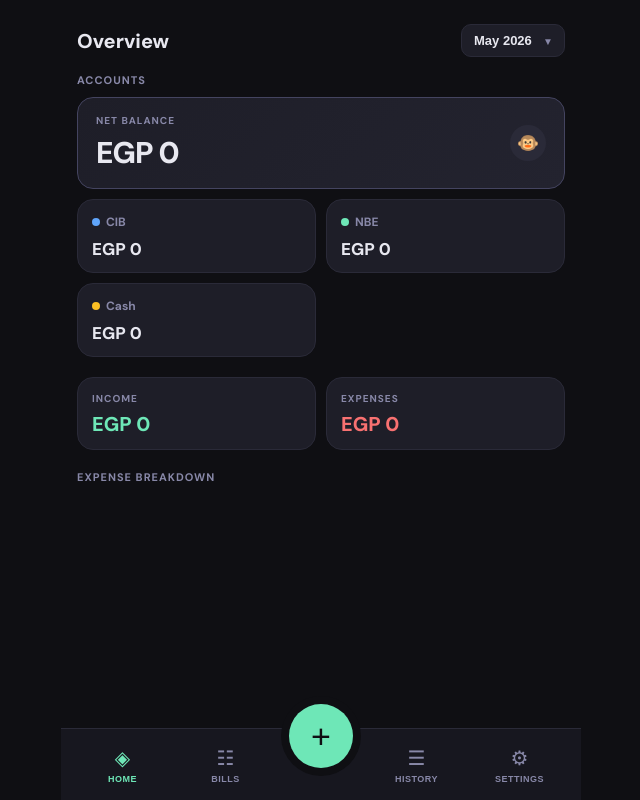
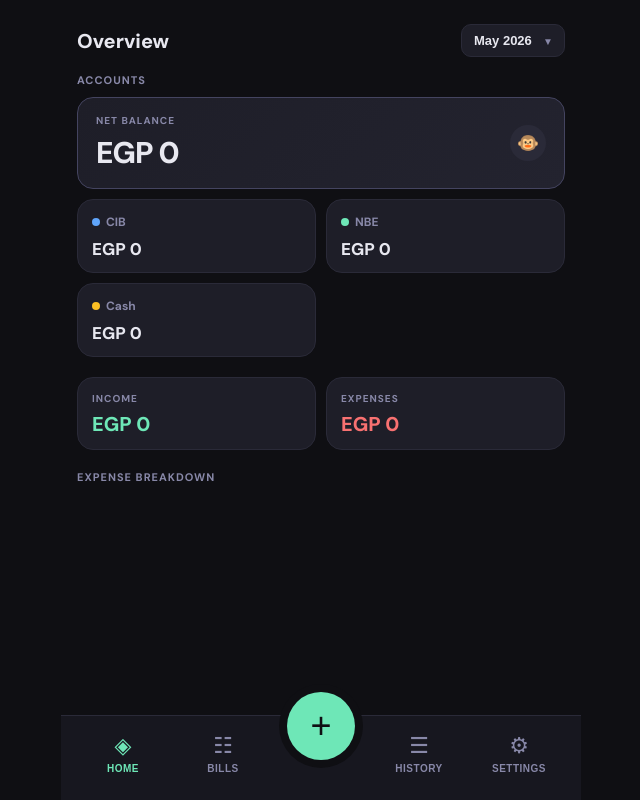
Before and after one commit to mahmoudstate/saver, a React (Vite) app: page / in a window 1280 px wide. Shown: the whole page, without its empty margins (319-959 px from the left). Built offline with nearby package versions, Linux system fonts and the light colour scheme.

Commit message:
style: refine bottom nav height & reorder dashboard metrics
* Raised bottom nav height to 85px with an integrated, stroke-free floating add button layout.
* Reordered dashboard layout by lifting Savings Goals up directly under Monthly Budgets.

```diff
--- a/src/App.jsx
+++ b/src/App.jsx
@@ -66,7 +66,6 @@ async function save(key, val) { try { localStorage.setItem(key, JSON.stringify(v
 function Pill({ color, children, style }) { return <span style={{ background:color+"22", color, border:`1px solid ${color}44`, borderRadius:99, padding:"2px 10px", fontSize:11, fontWeight:700, letterSpacing:0.5, ...style }}>{children}</span>; }
 function Card({ children, style }) { return <div style={{ background:C.card, border:`1px solid ${C.border}`, borderRadius:16, padding:16, ...style }}>{children}</div>; }
 
-// Dynamic Modal Component Supporting both Bottom Sheet and Centered pop-up placements
 function Modal({ title, onClose, children, center }) {
   return (
     <div style={{ position:"fixed", inset:0, background:"#000a", zIndex:100, display:"flex", alignItems:center?"center":"flex-end", justifyContent:"center", padding:center?"0 20px":"0" }} onClick={e=>e.target===e.currentTarget&&onClose()}>
@@ -85,7 +84,6 @@ function Modal({ title, onClose, children, center }) {
   );
 }
 
-// Bottom-aligned Confirm Modal (Consistent style matching native inputs)
 function ConfirmModal({ title, message, onConfirm, onClose, confirmColor }) {
   return (
     <Modal title={title} onClose={onClose} center={false}>
@@ -98,7 +96,6 @@ function ConfirmModal({ title, message, onConfirm, onClose, confirmColor }) {
   );
 }
 
-// Center-aligned System Alert Modal (Strict layout override for notifications)
 function AlertModal({ title, message, onClose, btnColor=C.accent }) {
   return (
     <Modal title={title} onClose={onClose} center={true}>
@@ -135,7 +132,7 @@ function MonthSelect({ value, onChange, availMonths }) {
 function Select({ label, children, ...props }) {
   return (
     <div style={{ marginBottom:14 }}>
-      {label && <div style={{ color:C.muted, fontSize:11, fontWeight:700, letterSpacing:1, marginBottom:6, textTransform:"uppercase" }}>{label}</div>}
+      {label && <div style={{ color:C.muted, fontSize:11, fontWeight:700, letterSpacing:1, textTransform:"uppercase", marginBottom:6 }}>{label}</div>}
       <select {...props} style={{ width:"100%", background:C.bg, border:`1px solid ${C.border}`, borderRadius:10, padding:"10px 12px", color:C.text, fontSize:15, outline:"none", boxSizing:"border-box", ...props.style }}>{children}</select>
     </div>
   );
@@ -207,7 +204,7 @@ function EmptyState({ icon, message }) {
   );
 }
 
-// ─── Main Application Component ───────────────────────────────────────────────
+// ─── Main Application Logic ───────────────────────────────────────────────────
 export default function App() {
   const [tab, setTab] = useState("dashboard");
   const [txns, setTxns] = useState([]);
@@ -224,7 +221,6 @@ export default function App() {
   const [username, setUsernameState] = useState("");
   const [lastBackup, setLastBackup] = useState(null);
 
-  // Custom Global Alert Modal State
   const [appAlert, setAppAlert] = useState(null);
 
   useEffect(() => {
@@ -291,7 +287,6 @@ export default function App() {
   const saveCurrencyHandler = async (c) => { setCurrencyState(c); setCurrency(c); await persist(KEYS.currency,c); };
   const saveUsernameHandler = async (n) => { setUsernameState(n); await persist(KEYS.username,n); };
 
-  // Core implementation of direct import engine
   const handleRestorePayload = async (importedData) => {
     try {
       if(importedData.txns) { setTxns(importedData.txns); await persist(KEYS.txns, importedData.txns); }
@@ -323,7 +318,7 @@ export default function App() {
   const showBackupAlert = lastBackup && (Date.now() - lastBackup > 3 * 24 * 60 * 60 * 1000);
 
   return (
-    <div style={{background:C.bg,minHeight:"100vh",color:C.text,fontFamily:"'DM Sans','Segoe UI',sans-serif",maxWidth:520,margin:"0 auto",paddingBottom:110, position:"relative"}}>
+    <div style={{background:C.bg,minHeight:"100vh",color:C.text,fontFamily:"'DM Sans','Segoe UI',sans-serif",maxWidth:520,margin:"0 auto",paddingBottom:120, position:"relative"}}>
       <link href="https://fonts.googleapis.com/css2?family=DM+Sans:wght@400;500;700;800&display=swap" rel="stylesheet"/>
 
       {showBackupAlert && tab==="dashboard" && (
@@ -343,13 +338,12 @@ export default function App() {
 
       <BottomNav tab={tab} setTab={setTab} expCats={expCats} banks={banks} onAdd={addTxn} currency={currency} bankBalance={bankBalance} setAppAlert={setAppAlert} />
 
-      {/* Centered Integrated Global System Alerts Modals */}
       {appAlert && <AlertModal title={appAlert.title} message={appAlert.message} btnColor={appAlert.color} onClose={()=>setAppAlert(null)} />}
     </div>
   );
 }
 
-// ─── Custom Curved Bottom Nav & Smart Defaults ────────────────────────────────
+// ─── Custom Responsive Bottom Nav Component (Vodafone Layout) ─────────────────
 function BottomNav({ tab, setTab, expCats, banks, onAdd, currency, bankBalance, setAppAlert }) {
   const [showQuick, setShowQuick] = useState(false);
   const [quickForm, setQuickForm] = useState(null);
@@ -393,27 +387,29 @@ function BottomNav({ tab, setTab, expCats, banks, onAdd, currency, bankBalance,
   return (
     <>
       <nav style={{ position:"fixed", bottom:0, left:"50%", transform:"translateX(-50%)", width:"100%", maxWidth:520, zIndex:50 }}>
-        <div style={{ position:"absolute", bottom:0, width:"100%", height:72, background:C.surface, borderTop:`1px solid ${C.border}`, display:"flex", justifyContent:"space-between", padding:"0 10px" }}>
-          <div style={{ flex:1, display:"flex", alignItems:"center", justifyContent:"space-around", paddingRight:44 }}>
+        {/* Raised bar matching perfect heights and padding layouts with solid straight background */}
+        <div style={{ position:"absolute", bottom:0, width:"100%", height:85, background:C.surface, borderTop:`1px solid ${C.border}`, display:"flex", justifyContent:"space-between", padding:"0 12px" }}>
+          <div style={{ flex:1, display:"flex", alignItems:"center", justifyContent:"space-around", paddingRight:48, marginBottom:10 }}>
              <NavBtn id="dashboard" icon={ICONS.dashboard} label="Home" tab={tab} setTab={setTab} />
              <NavBtn id="monthly" icon={ICONS.bills_nav} label="Bills" tab={tab} setTab={setTab} />
           </div>
-          <div style={{ flex:1, display:"flex", alignItems:"center", justifyContent:"space-around", paddingLeft:44 }}>
+          <div style={{ flex:1, display:"flex", alignItems:"center", justifyContent:"space-around", paddingLeft:48, marginBottom:10 }}>
              <NavBtn id="history" icon="☰" label="History" tab={tab} setTab={setTab} />
              <NavBtn id="settings" icon={ICONS.settings} label="Settings" tab={tab} setTab={setTab} />
           </div>
         </div>
 
-        <div style={{ position:"absolute", left:"50%", transform:"translateX(-50%)", bottom:24, width:80, height:80, borderRadius:"50%", background:C.bg, display:"flex", alignItems:"center", justifyContent:"center" }}>
+        {/* Clean drop element cleanly blending with background theme without bounding borders */}
+        <div style={{ position:"absolute", left:"50%", transform:"translateX(-50%)", bottom:32, width:84, height:84, borderRadius:"50%", background:C.bg, display:"flex", alignItems:"center", justifyContent:"center" }}>
           <button onTouchStart={handlePressStart} onTouchEnd={handlePressEnd} onMouseDown={handlePressStart} onMouseUp={handlePressEnd} onMouseLeave={()=>clearTimeout(pressTimer.current)} onContextMenu={e=>e.preventDefault()}
-                  style={{ width:64, height:64, borderRadius:"50%", background:C.accent, color:C.bg, fontSize:34, border:`none`, display:"flex", alignItems:"center", justifyContent:"center", cursor:"pointer", transition:"transform 0.1s", userSelect:"none", WebkitUserSelect:"none", WebkitTouchCallout:"none" }}
+                  style={{ width:68, height:68, borderRadius:"50%", background:C.accent, color:C.bg, fontSize:36, border:"none", display:"flex", alignItems:"center", justifyContent:"center", cursor:"pointer", transition:"transform 0.1s", userSelect:"none", WebkitUserSelect:"none" }}
                   onPointerDown={e=>e.currentTarget.style.transform="scale(0.9)"} onPointerUp={e=>e.currentTarget.style.transform="scale(1)"}>
             +
           </button>
         </div>
 
         {showQuick && (
-          <div style={{ position:"absolute", bottom:114, left:"50%", transform:"translateX(-50%)", background:C.card, border:`1px solid ${C.border}`, borderRadius:20, padding:12, display:"flex", gap:12, boxShadow:"0 12px 30px rgba(0,0,0,0.6)", animation:"popIn 0.2s" }}>
+          <div style={{ position:"absolute", bottom:126, left:"50%", transform:"translateX(-50%)", background:C.card, border:`1px solid ${C.border}`, borderRadius:20, padding:12, display:"flex", gap:12, boxShadow:"0 12px 30px rgba(0,0,0,0.6)", animation:"popIn 0.2s" }}>
             <style>{`@keyframes popIn { from{opacity:0; transform:translate(-50%, 12px) scale(0.95);} to{opacity:1; transform:translate(-50%, 0) scale(1);} }`}</style>
             <button onClick={()=>handleQuickSelect("coffee")} style={{ background:C.surface, border:`1px solid ${C.border}`, borderRadius:14, width:74, height:74, color:C.text, display:"flex", flexDirection:"column", alignItems:"center", justifyContent:"center", gap:6, cursor:"pointer" }}>
               <span style={{fontSize:26, display:"block", lineHeight:1}}>☕</span>
@@ -448,13 +444,13 @@ function NavBtn({ id, icon, label, tab, setTab }) {
   const active = tab === id;
   return (
     <button onClick={()=>setTab(id)} style={{ background:"none", border:"none", color:active?C.accent:C.muted, display:"flex", flexDirection:"column", alignItems:"center", gap:4, padding:"4px 0", cursor:"pointer", transition:"color .2s", width:55 }}>
-      <span style={{fontSize:20}}>{icon}</span>
-      <span style={{fontSize:9, fontWeight:700, letterSpacing:.5, textTransform:"uppercase"}}>{label}</span>
+      <span style={{fontSize:22}}>{icon}</span>
+      <span style={{fontSize:10, fontWeight:700, letterSpacing:.5, textTransform:"uppercase"}}>{label}</span>
     </button>
   );
 }
 
-// ─── Dashboard Screen ─────────────────────────────────────────────────────────
+// ─── Dashboard Screen (With Savings Goals Lifted Upwards) ───────────────────
 function Dashboard({ txns, bills, budgets, banks, groups, expCats, savings, filterMonth, setFilterMonth, availMonths, username, bankBalance, txnsAll }) {
   const [hideTotal, setHideTotal] = useState(false);
 
@@ -558,6 +554,33 @@ function Dashboard({ txns, bills, budgets, banks, groups, expCats, savings, filt
         </>
       )}
 
+      {/* Tweak 2: Savings Goals module lifted up precisely below Monthly Budgets */}
+      {savings.length > 0 && (
+        <>
+          <div style={{color:C.muted,fontSize:11,fontWeight:700,letterSpacing:1,textTransform:"uppercase",marginBottom:10}}>Savings Goals</div>
+          <div style={{display:"flex",flexDirection:"column",gap:10,marginBottom:20}}>
+            {savings.map(s => {
+              const saved = s.contributions?.reduce((a,c)=>a+c.amount,0) || 0;
+              const pct = s.goal ? Math.min(100, Math.round((saved/s.goal)*100)) : 0;
+              return (
+                <Card key={s.id} style={{padding:"14px 14px 12px"}}>
+                  <div style={{display:"flex",justifyContent:"space-between",alignItems:"center",marginBottom:6}}>
+                    <span style={{color:C.text,fontWeight:700,fontSize:14}}>🎯 {s.name}</span>
+                    <Pill color={C.yellow}>{pct}%</Pill>
+                  </div>
+                  <div style={{display:"flex",justifyContent:"space-between",marginBottom:8}}>
+                    <span style={{color:C.yellow,fontSize:18,fontWeight:800}}>{hideTotal?"••••":fmt(saved)}</span>
+                    <span style={{color:C.muted,fontSize:13}}>of {fmt(s.goal)}</span>
+                  </div>
+                  <ProgressBar value={saved} max={s.goal} color={C.yellow}/>
+                </Card>
+              );
+            })}
+          </div>
+        </>
+      )}
+
+      {/* Expense Breakdown moved below Savings Goals */}
       <div style={{color:C.muted,fontSize:11,fontWeight:700,letterSpacing:1,textTransform:"uppercase",marginBottom:10}}>Expense Breakdown</div>
       <div style={{display:"grid",gridTemplateColumns:"1fr 1fr",gap:10,marginBottom:20}}>
         {groups.map(g=>{
@@ -570,8 +593,6 @@ function Dashboard({ txns, bills, budgets, banks, groups, expCats, savings, filt
           const gc=groups.flatMap(g=>g.cats);const total=txns.filter(t=>t.type==="expense"&&!gc.includes(t.catId)).reduce((a,t)=>a+t.amount,0);const pct=totalExp?Math.round((total/totalExp)*100):0;return total>0?(<Card style={{padding:"14px 14px 12px"}}><div style={{display:"flex",alignItems:"center",gap:6,marginBottom:6}}><div style={{width:8,height:8,borderRadius:99,background:C.faint}}/><span style={{color:C.muted,fontSize:12,fontWeight:600}}>Other</span></div><div style={{color:C.text,fontSize:17,fontWeight:800,marginBottom:6}}>{hideTotal?"••••":fmt(total)}</div><ProgressBar value={total} max={totalExp} color={C.faint}/><div style={{color:C.faint,fontSize:10,fontWeight:700,marginTop:4}}>{pct}% of total</div></Card>):null;
         })()}
       </div>
-
-      {savings.length>0&&(<><div style={{color:C.muted,fontSize:11,fontWeight:700,letterSpacing:1,textTransform:"uppercase",marginBottom:10}}>Savings Goals</div><div style={{display:"flex",flexDirection:"column",gap:10,marginBottom:20}}>{savings.map(s=>{const saved=s.contributions?.reduce((a,c)=>a+c.amount,0)||0;const pct=s.goal?Math.min(100,Math.round((saved/s.goal)*100)):0;return(<Card key={s.id} style={{padding:"14px 14px 12px"}}><div style={{display:"flex",justifyContent:"space-between",alignItems:"center",marginBottom:6}}><span style={{color:C.text,fontWeight:700,fontSize:14}}>🎯 {s.name}</span><Pill color={C.yellow}>{pct}%</Pill></div><div style={{display:"flex",justifyContent:"space-between",marginBottom:8}}><span style={{color:C.yellow,fontSize:18,fontWeight:800}}>{hideTotal?"••••":fmt(saved)}</span><span style={{color:C.muted,fontSize:13}}>of {fmt(s.goal)}</span></div><ProgressBar value={saved} max={s.goal} color={C.yellow}/></Card>);})}</div></>)}
 
       {txns.length>0&&(<><div style={{color:C.muted,fontSize:11,fontWeight:700,letterSpacing:1,textTransform:"uppercase",marginBottom:10}}>Recent Transactions</div><div style={{display:"flex",flexDirection:"column",gap:8,marginBottom:20}}>{txns.slice(0,5).map(t=><TxnRow key={t.id} txn={t} hideTotal={hideTotal}/>)}</div></>)}
     </div>
@@ -1006,7 +1027,7 @@ function Settings({ banks, expCats, incCats, groups, onBanks, onExpCats, onIncCa
       }
     };
     reader.readAsText(file);
-    e.target.value = ""; // Clear input node buffer
+    e.target.value = "";
   };
 
   const canDelBank=(b)=>bankBalance(b.id)===0;
```
